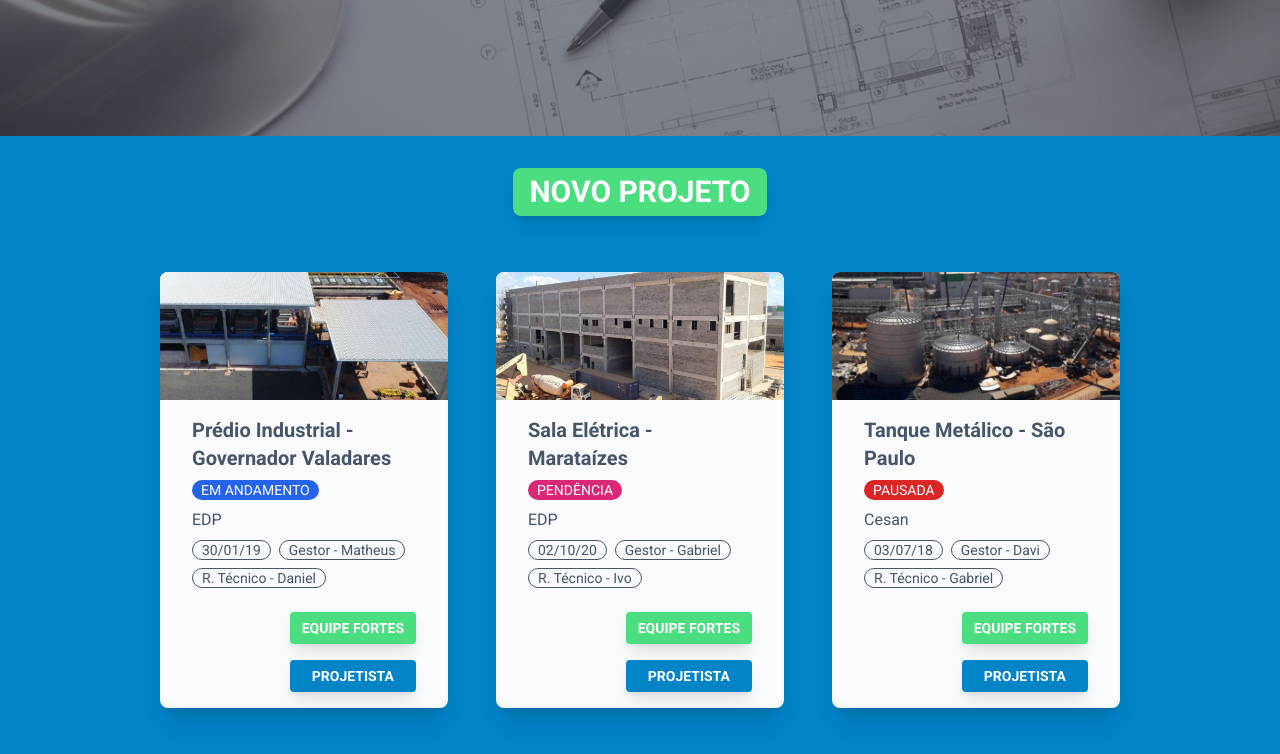
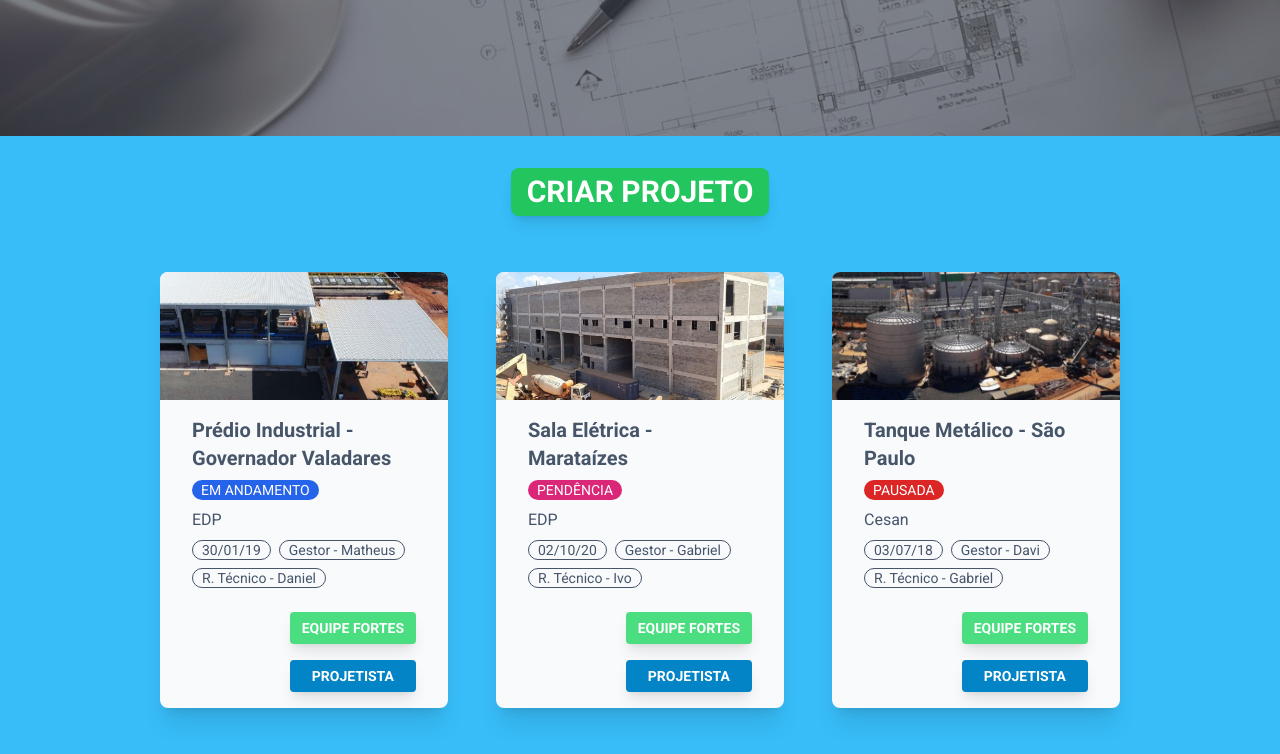
Before and after one commit to arthurlongue/fortes-engenharia, a React (Vite) app: page / in a window 1280 px wide. Shown: the part 720-1474 px from the top of the page. Built offline with nearby package versions, Linux system fonts and the light colour scheme.

Commit message:
modal background color changes

```diff
--- a/src/Pages/Home.tsx
+++ b/src/Pages/Home.tsx
@@ -1,9 +1,9 @@
 import React from "react"
+import cardData from "../cardData"
+import Card from "../components/Card/Card"
+import Footer from "../components/Footer/Footer"
 import Header from "../components/Header/Header"
-import Footer from "../components/Footer/Footer"
 import Hero from "../components/Hero/Hero"
-import Card from "../components/Card/Card"
-import cardData from "../cardData"
 import ModalProject from "../components/Modal/ModalProject"
 
 function Home() {
@@ -14,8 +14,8 @@ function Home() {
 
    <div
     id="cards-grid"
-        className="flex flex-wrap place-content-center bg-sky-600">
-        <div className="my-8 flex min-h-max w-screen bg-sky-600">
+    className="flex flex-wrap place-content-center bg-sky-400">
+    <div className="my-8 flex min-h-max w-screen">
      <ModalProject></ModalProject>
     </div>
 
--- a/src/components/Modal/ModalProject.tsx
+++ b/src/components/Modal/ModalProject.tsx
@@ -5,14 +5,10 @@ function ModalProject() {
   <>
    <label
     htmlFor="my-modal-8"
-        className="btn m-auto  bg-green-400 text-3xl text-white shadow-lg hover:scale-110  hover:bg-green-300">
-        Novo Projeto
+    className="btn m-auto  bg-green-500 text-3xl text-white shadow-lg hover:scale-110  hover:bg-green-400">
+    Criar Projeto
    </label>
-      <input
-        type="checkbox"
-        id="my-modal-8"
-        className="modal-toggle"
-      />
+   <input type="checkbox" id="my-modal-8" className="modal-toggle" />
    <div className="modal modal-bottom  sm:modal-middle">
     <div className="modal-box bg-white text-slate-600">
      <h3 className="mb-4 text-lg font-bold">
@@ -24,9 +20,7 @@ function ModalProject() {
      <ModalInput text="Data:"></ModalInput>
      <ModalInput text="TAGS:"></ModalInput>
      <div className="modal-action mt-0">
-            <label
-              htmlFor="my-modal-8"
-              className="btn bg-green-400 text-white">
+      <label htmlFor="my-modal-8" className="btn bg-green-400 text-white">
        Voltar
       </label>
      </div>
@@ -40,9 +34,7 @@ function ModalInput({ text }) {
  return (
   <div className="form-control w-full max-w-xs">
    <label className="label">
-        <span className="label-text text-slate-700">
-          {text}
-        </span>
+    <span className="label-text text-slate-700">{text}</span>
    </label>
    <input
     type="text"
```
Lines whose indentation alone changed are shown as unchanged.
